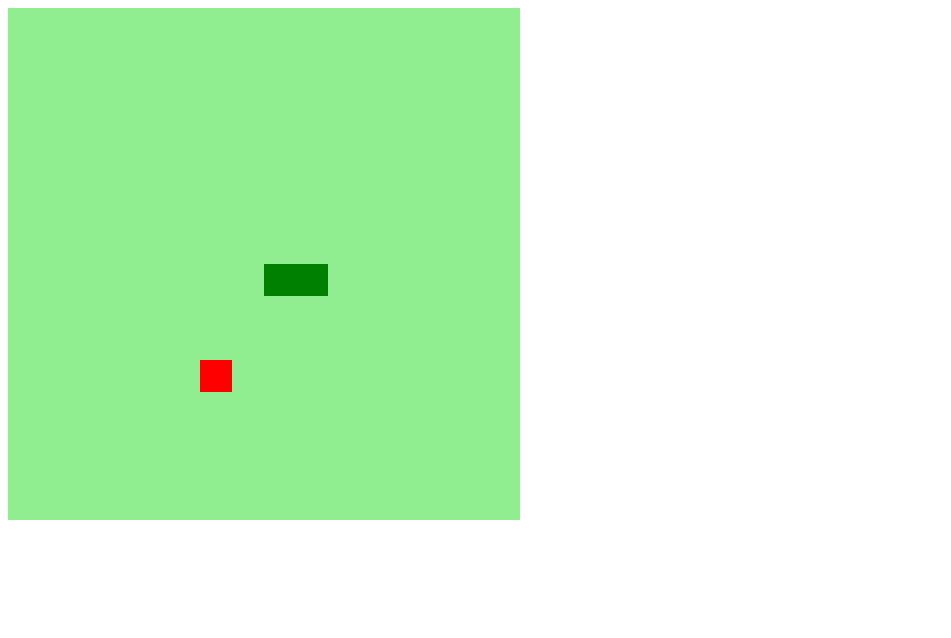
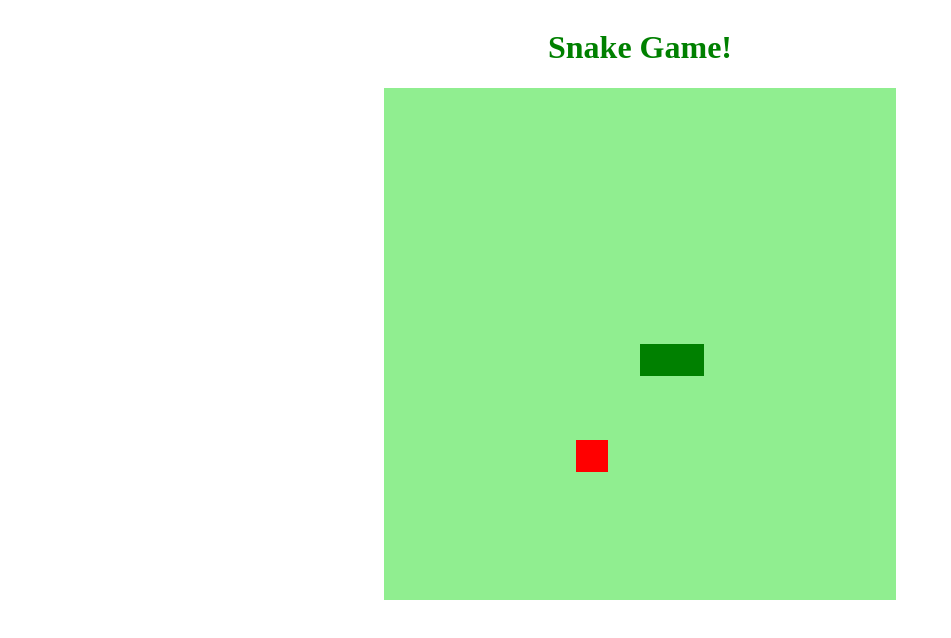
Before and after one commit to EljonasCavalcante/game-snake, a plain HTML site: page index.html in a window 1280 px wide. Shown: the whole page, without its empty margins (0-951 px from the left). Drawn offline with Linux system fonts and the light colour scheme.

Commit message:
end of the game's basic structure

```diff
--- a/index.html
+++ b/index.html
@@ -9,6 +9,7 @@
     <title>Snake Game</title>
     </head>
 <body>
+    <h1> Snake Game!</h1>
     <canvas id="snake" width="512" height="512"></canvas>
 </body>
 </html>
--- a/style.css
+++ b/style.css
@@ -0,0 +1,12 @@
+body{
+    height: 95vh;
+    width: 95;
+    display: flex;
+    align-items: center;
+    flex-direction: column;
+    color: green;
+}
+
+.h1{
+    border: red;
+}
```
